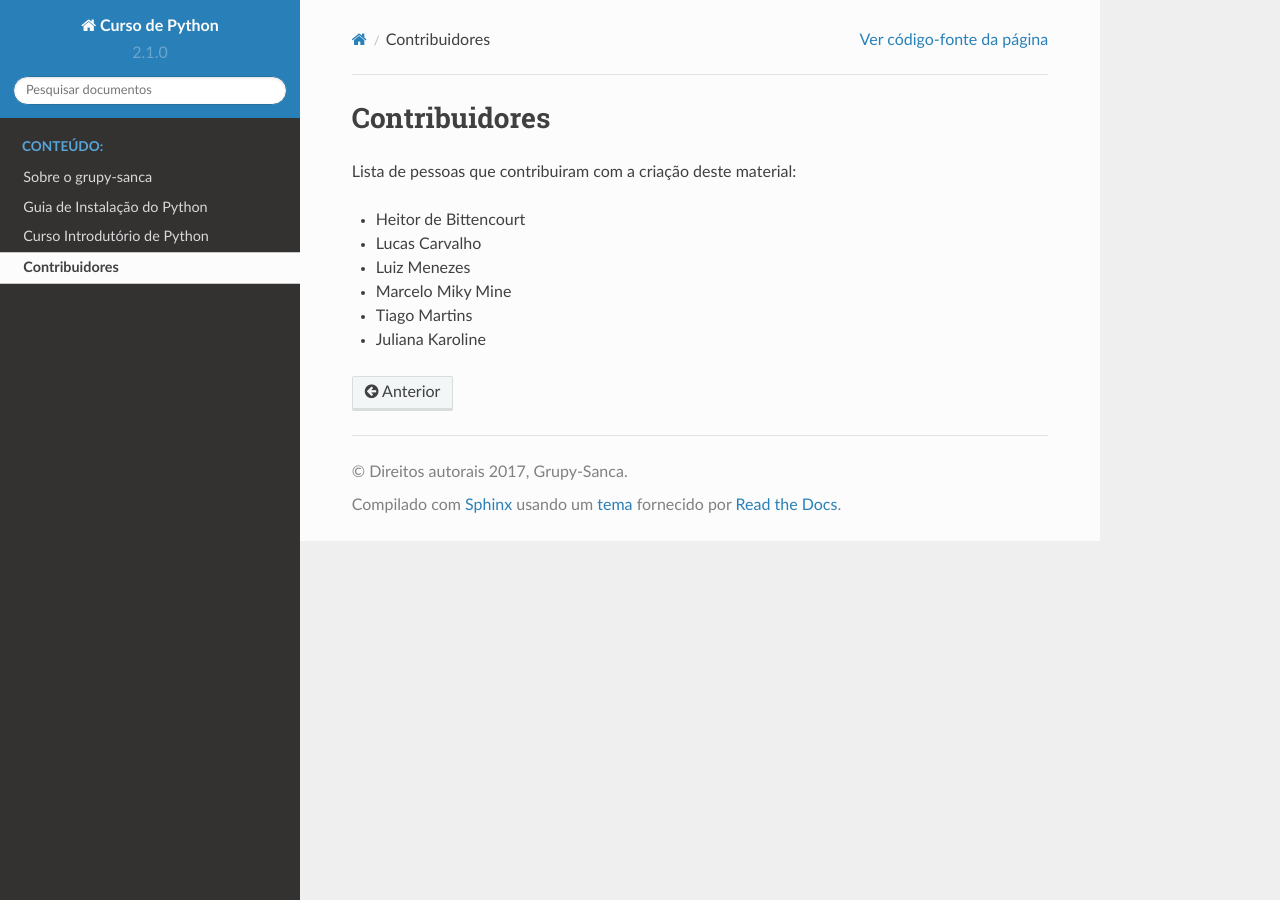
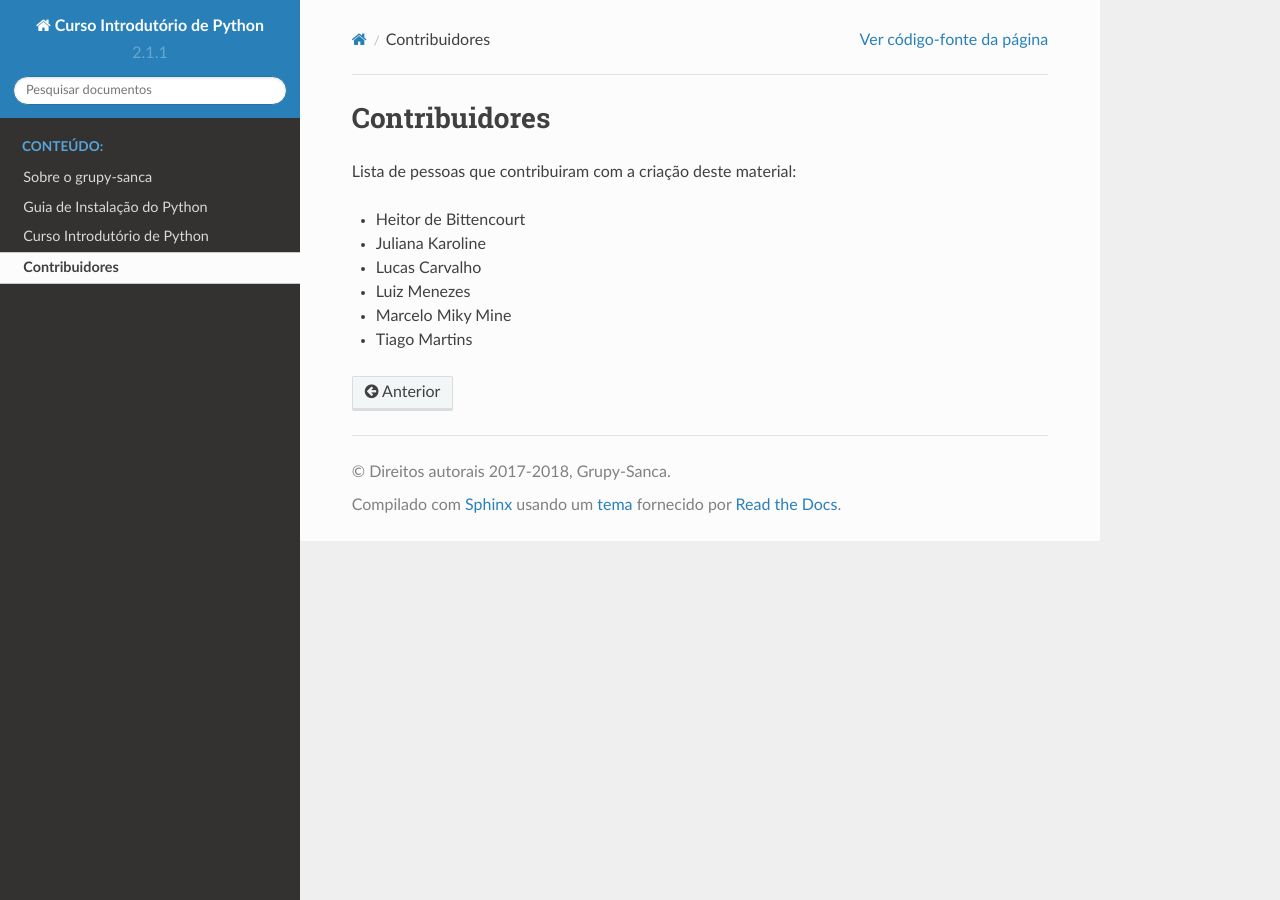
Before and after one commit to grupy-sanca/curso-python, a Sphinx documentation site: the page built from source/contribuidores.rst, in a window 1280 px wide. Built offline with Sphinx 7.4.7 and the Read the Docs theme 2.0.0, drawn with Linux system fonts in a browser that asks for light colours.

Commit message:
Fix typos and bump version

```diff
--- a/source/conf.py
+++ b/source/conf.py
@@ -34,8 +34,8 @@ source_suffix = '.rst'
 master_doc = 'index'
 
 # General information about the project.
-project = 'Curso de Python'
-copyright = '2017, Grupy-Sanca'
+project = 'Curso Introdutório de Python'
+copyright = '2017-2018, Grupy-Sanca'
 author = 'Grupy-Sanca'
 
 # The version info for the project you're documenting, acts as replacement for
@@ -43,7 +43,7 @@ author = 'Grupy-Sanca'
 # built documents.
 #
 # The short X.Y version.
-version = '2.1.0'
+version = '2.1.1'
 # The full version, including alpha/beta/rc tags.
 release = version
 
@@ -91,7 +91,7 @@ if not on_rtd:
 # -- Options for HTMLHelp output ------------------------------------------
 
 # Output file base name for HTML help builder.
-htmlhelp_basename = 'CursoIntrodutoriodePythondoc'
+htmlhelp_basename = 'CursoIntrodutoriodePythonDoc'
 
 
 # -- Options for LaTeX output ---------------------------------------------
@@ -118,7 +118,7 @@ latex_elements = {
 # (source start file, target name, title,
 #  author, documentclass [howto, manual, or own class]).
 latex_documents = [
-    (master_doc, 'CursoIntrodutoriodePython.tex', 'Curso Introdutorio de Python',
+    (master_doc, 'CursoIntrodutoriodePython.tex', 'Curso Introdutório de Python',
      'Grupy-Sanca', 'manual'),
 ]
 
--- a/source/contribuidores.rst
+++ b/source/contribuidores.rst
@@ -4,8 +4,8 @@ Contribuidores
 Lista de pessoas que contribuiram com a criação deste material:
 
 - Heitor de Bittencourt
+- Juliana Karoline
 - Lucas Carvalho
 - Luiz Menezes
 - Marcelo Miky Mine
 - Tiago Martins
-- Juliana Karoline
```
